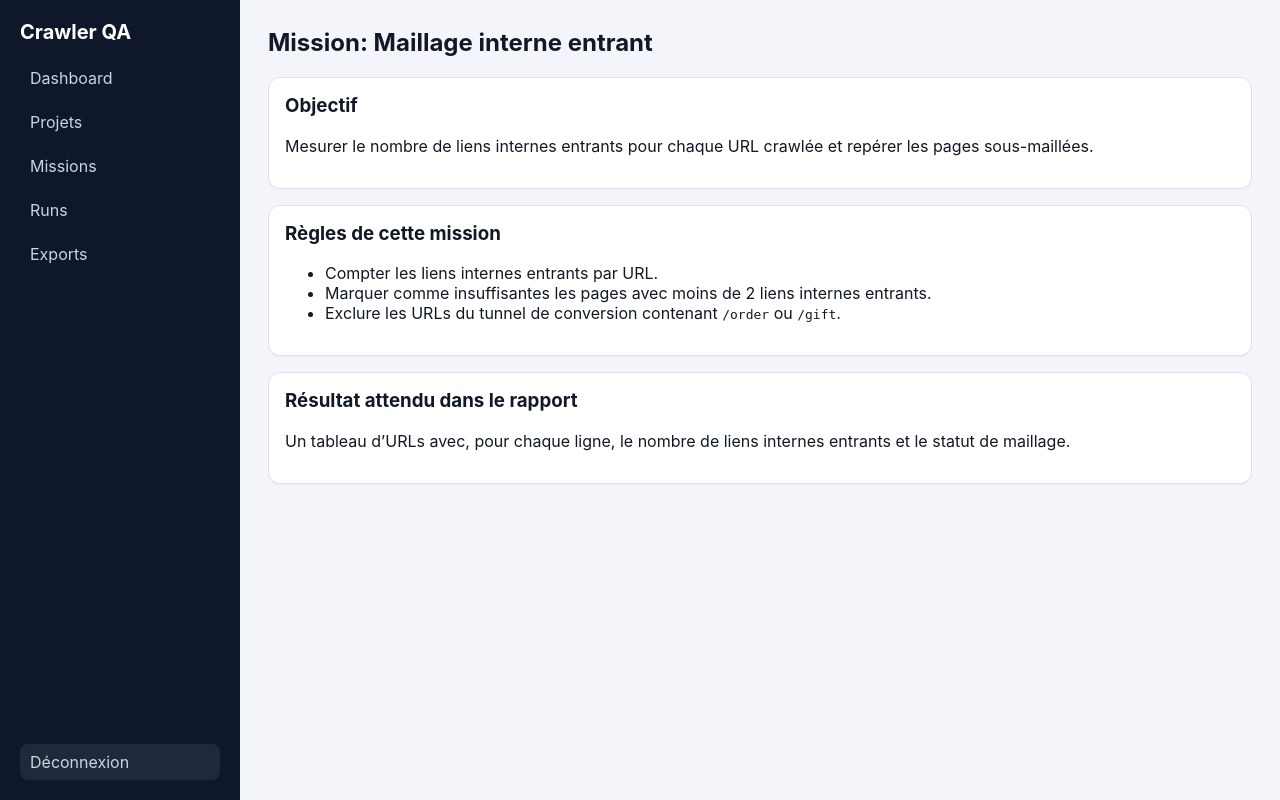
After one commit to 2DOLIST06/crawler-, a FastAPI app: template crawler/src/crawler_app/templates/mission_internal_linking_audit.html in a window 1280 px wide. The commit adds this page. Run offline with FastAPI, Linux system fonts and the light colour scheme; the template is opened without the code that fills it, so the values that code supplies are empty.

Commit message:
Add dedicated internal linking audit mission (#31)

```diff
--- a/crawler/src/crawler_app/routers/runs.py
+++ b/crawler/src/crawler_app/routers/runs.py
@@ -22,6 +22,13 @@ def _is_english_url_on_fr(url: str | None) -> bool:
     host = (parsed.netloc or '').lower()
     path = (parsed.path or '').lower()
     return host.endswith('.fr') and '/en' in f"{path}/"
+
+
+def _is_conversion_funnel_url(url: str | None) -> bool:
+    if not url:
+        return False
+    path = (urlparse(url).path or "").lower()
+    return "/order" in path or "/gift" in path
 
 
 
@@ -313,4 +320,20 @@ def run_detail(run_id: int, request: Request, status_code: str | None = Query(de
         'prev_next': sum(1 for i in english_rows if i['discovery_type'] in {'prev','next','prev_next'}),
         'is_200': sum(1 for i in english_rows if i['target_is_200']),
     }
-    return templates.TemplateResponse('run_detail.html', {'request': request, 'run': run, 'mission_type': mission_type, 'pages': pages, 'links': links, 'issues': issues, 'resources': resources, 'chart_stats': chart_stats, 'status_options': status_options, 'depth_options': depth_options, 'severity_options': severity_options, 'issue_type_options': issue_type_options, 'filters': {'status_code': status_code or '', 'page_q': page_q or '', 'depth': depth or '', 'indexability': indexability or '', 'severity': severity or '', 'issue_type': issue_type or '', 'issue_url_q': issue_url_q or ''}, 'duration': duration, 'stats': {'pages_200': pages_200, 'errors_4xx_5xx': errors_4xx_5xx, 'redirects': redirects, 'indexable': indexable, 'non_indexable': non_indexable, 'critical': sev_counts['critical'], 'high': sev_counts['high'], 'medium': sev_counts['medium'], 'low': sev_counts['low']}, 'enriched_issues': enriched_issues, 'action_plan': _build_action_plan(enriched_issues), 'priority_rows': priority_rows, 'english_counts': english_counts, 'all_enriched': all_enriched})
+    inbound_counts = {}
+    for page in all_pages:
+        if _is_conversion_funnel_url(page.final_url):
+            continue
+        inbound_counts[page.final_url] = 0
+    for link in links:
+        if not link.is_internal:
+            continue
+        dest = link.normalized_url or link.destination_url
+        if dest in inbound_counts and not _is_conversion_funnel_url(dest):
+            inbound_counts[dest] += 1
+    internal_linking_rows = [
+        {"url": url, "incoming_internal_links": count, "is_low_internal_linking": count < 2}
+        for url, count in sorted(inbound_counts.items(), key=lambda item: item[1])
+    ]
+    low_internal_linking_count = sum(1 for row in internal_linking_rows if row["is_low_internal_linking"])
+    return templates.TemplateResponse('run_detail.html', {'request': request, 'run': run, 'mission_type': mission_type, 'pages': pages, 'links': links, 'issues': issues, 'resources': resources, 'chart_stats': chart_stats, 'status_options': status_options, 'depth_options': depth_options, 'severity_options': severity_options, 'issue_type_options': issue_type_options, 'filters': {'status_code': status_code or '', 'page_q': page_q or '', 'depth': depth or '', 'indexability': indexability or '', 'severity': severity or '', 'issue_type': issue_type or '', 'issue_url_q': issue_url_q or ''}, 'duration': duration, 'stats': {'pages_200': pages_200, 'errors_4xx_5xx': errors_4xx_5xx, 'redirects': redirects, 'indexable': indexable, 'non_indexable': non_indexable, 'critical': sev_counts['critical'], 'high': sev_counts['high'], 'medium': sev_counts['medium'], 'low': sev_counts['low']}, 'enriched_issues': enriched_issues, 'action_plan': _build_action_plan(enriched_issues), 'priority_rows': priority_rows, 'english_counts': english_counts, 'all_enriched': all_enriched, 'internal_linking_rows': internal_linking_rows, 'low_internal_linking_count': low_internal_linking_count})
--- /dev/null
+++ b/crawler/src/crawler_app/templates/mission_internal_linking_audit.html
@@ -0,0 +1,21 @@
+{% extends 'base.html' %}
+{% block title %}Mission · Maillage interne entrant{% endblock %}
+{% block content %}
+<h2>Mission: Maillage interne entrant</h2>
+<section class="card">
+  <h3>Objectif</h3>
+  <p>Mesurer le nombre de liens internes entrants pour chaque URL crawlée et repérer les pages sous-maillées.</p>
+</section>
+<section class="card">
+  <h3>Règles de cette mission</h3>
+  <ul>
+    <li>Compter les liens internes entrants par URL.</li>
+    <li>Marquer comme insuffisantes les pages avec moins de 2 liens internes entrants.</li>
+    <li>Exclure les URLs du tunnel de conversion contenant <code>/order</code> ou <code>/gift</code>.</li>
+  </ul>
+</section>
+<section class="card">
+  <h3>Résultat attendu dans le rapport</h3>
+  <p>Un tableau d’URLs avec, pour chaque ligne, le nombre de liens internes entrants et le statut de maillage.</p>
+</section>
+{% endblock %}
--- a/crawler/src/crawler_app/templates/missions.html
+++ b/crawler/src/crawler_app/templates/missions.html
@@ -20,4 +20,5 @@
 </section>
 <section class='card'><h3>Slugs anglais sur .fr</h3><p>Audit ciblé uniquement sur les slugs anglais détectés dans les sources crawlables.</p><a class='btn-link' href='/missions/english-slugs-fr-audit'>Voir le détail</a></section>
 <section class='card'><h3>Parameter URLs SEO Audit</h3><p>Audit dédié des URLs avec paramètres (sitemap, canonical, robots, pagination, tracking, filtres, tri).</p><a class='btn-link' href='/missions/parameter-urls-seo-audit'>Voir le détail</a></section>
+<section class='card'><h3>Maillage interne entrant</h3><p>Compte les liens internes entrants par URL et isole les pages sous-maillées, hors tunnel de conversion order/gift.</p><a class='btn-link' href='/missions/internal-linking-audit'>Voir le détail</a></section>
 {% endblock %}
--- a/crawler/src/crawler_app/templates/project_detail.html
+++ b/crawler/src/crawler_app/templates/project_detail.html
@@ -3,7 +3,7 @@
 {% block content %}
 <h2>Projet : {{project.name}}</h2>
 <section class="card"><p><strong>URL de départ:</strong> {{project.start_url}}</p><p><strong>Domaine autorisé:</strong> {{project.allowed_domain}}</p><p class="helper">Exemple : www.2dolist.fr</p><p class="helper">Si Même hôte uniquement est coché, le crawler ne sortira pas de ce sous-domaine. Les liens externes seront listés mais pas crawlés.</p><p><strong>Paramètres par défaut:</strong> mode {{project.default_mode}}, max pages {{project.default_max_pages}}, profondeur {{project.default_max_depth}}</p><p><strong>Nombre de runs:</strong> {{runs|length}}</p><p><strong>Dernier run:</strong> {% if latest_run %}#{{latest_run.id}} ({{latest_run.status}}){% else %}Aucun{% endif %}</p></section>
-<section class="card"><h3>Lancer une mission</h3><p class="helper">Pour un premier test, utilisez 100 pages, profondeur 3, mode HTTP.</p><form method='post' action='/runs/create/{{project.id}}' class="form-grid"><label>Mission<select name='mission_type' id='mission_type_select' required><option value='simple_crawl'>Crawl simple</option><option value='seo_technical_audit'>SEO Technical Audit</option><option value='english_slugs_fr_audit'>Slugs anglais sur .fr</option><option value='parameter_urls_seo_audit'>URLs avec paramètres (SEO)</option></select></label><p><a class="btn-link" id="mission-detail-link" href="/missions/simple-crawl">Voir ce que cette mission vérifie</a></p><label>Mode<select name='mode'><option value='http'>http rapide</option><option value='browser'>browser rendu navigateur</option></select></label><label>Max pages<input type='number' name='max_pages' value='{{project.default_max_pages}}'></label><label>Profondeur max<input type='number' name='max_depth' value='{{project.default_max_depth}}'></label><label>Délai entre requêtes<input type='number' step='0.1' name='delay' value='0.2' placeholder='0.2'></label><label class="checkbox-line"><input type='checkbox' name='respect_robots'> Respecter robots.txt</label><button class="btn">Lancer le crawl</button></form></section>
+<section class="card"><h3>Lancer une mission</h3><p class="helper">Pour un premier test, utilisez 100 pages, profondeur 3, mode HTTP.</p><form method='post' action='/runs/create/{{project.id}}' class="form-grid"><label>Mission<select name='mission_type' id='mission_type_select' required><option value='simple_crawl'>Crawl simple</option><option value='seo_technical_audit'>SEO Technical Audit</option><option value='english_slugs_fr_audit'>Slugs anglais sur .fr</option><option value='parameter_urls_seo_audit'>URLs avec paramètres (SEO)</option><option value='internal_linking_audit'>Maillage interne entrant</option></select></label><p><a class="btn-link" id="mission-detail-link" href="/missions/simple-crawl">Voir ce que cette mission vérifie</a></p><label>Mode<select name='mode'><option value='http'>http rapide</option><option value='browser'>browser rendu navigateur</option></select></label><label>Max pages<input type='number' name='max_pages' value='{{project.default_max_pages}}'></label><label>Profondeur max<input type='number' name='max_depth' value='{{project.default_max_depth}}'></label><label>Délai entre requêtes<input type='number' step='0.1' name='delay' value='0.2' placeholder='0.2'></label><label class="checkbox-line"><input type='checkbox' name='respect_robots'> Respecter robots.txt</label><button class="btn">Lancer le crawl</button></form></section>
 <section class="card"><h3>Historique des runs</h3><table><thead><tr><th>ID</th><th>Mission</th><th>Statut</th><th>Pages crawlées</th><th>Issues</th><th>Commencé le</th><th>Terminé le</th><th>Durée</th><th>Rapport</th></tr></thead><tbody>{% for r in runs %}<tr><td>{{r.id}}</td><td>{{r.mission_type or r.config_snapshot.get('mission_type','simple_crawl')}}</td><td>{{r.status}}</td><td>{{r.pages_crawled}}</td><td>{{r.issues_found}}</td><td>{{r.started_at}}</td><td>{{r.finished_at}}</td><td>{% if r.started_at and r.finished_at %}{{r.finished_at-r.started_at}}{% else %}N/A{% endif %}</td><td><a class="btn-link" href='/runs/{{r.id}}'>Voir le rapport</a></td></tr>{% endfor %}</tbody></table></section>
 <script>
 (function () {
@@ -14,6 +14,7 @@
     seo_technical_audit: '/missions/seo-technical-audit',
     english_slugs_fr_audit: '/missions/english-slugs-fr-audit',
     parameter_urls_seo_audit: '/missions/parameter-urls-seo-audit',
+    internal_linking_audit: '/missions/internal-linking-audit',
   };
   const update = () => {
     link.href = map[select.value] || '/missions';
```
Also changed, not shown: crawler/src/crawler_app/routers/dashboard.py (+7 -0 lines), crawler/src/crawler_app/services/crawl_service.py (+13 -0 lines), crawler/src/crawler_app/templates/run_detail.html (+21 -0 lines), crawler/tests/test_internal_crawl_scope.py (+7 -1 lines).
